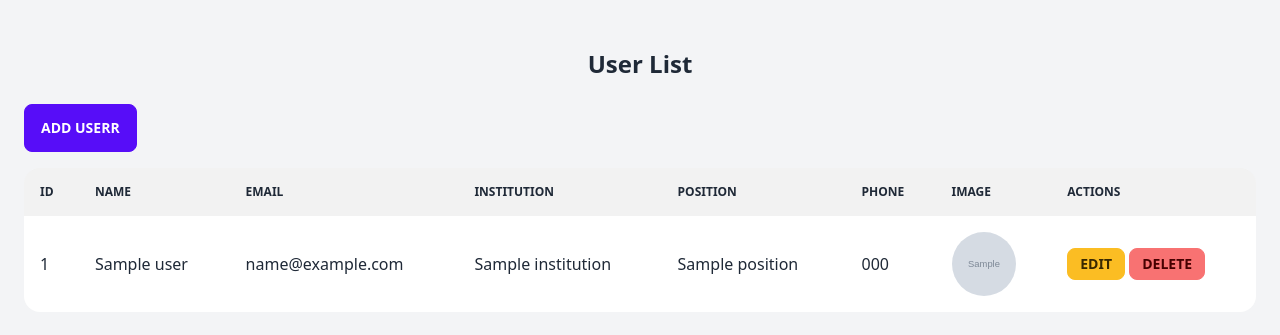
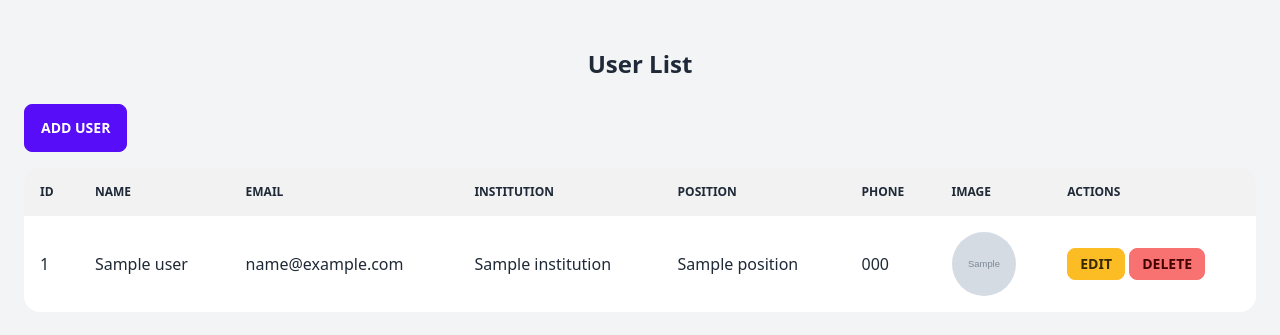
Before and after one commit to InfiniteLybra/apigatewayv2, a Flask app: template templates/index.html in a window 1280 px wide. Shown: the part 60-395 px from the top of the page. Run offline with Flask 3, Linux system fonts and the light colour scheme; the template is opened without the code that fills it: most values are stand-ins (such as "Sample title", 1, 10 or a date in 2020); grey boxes marked "Sample" are stand-in pictures; some libraries are stand-ins or nearby versions.

```diff
--- a/templates/index.html
+++ b/templates/index.html
@@ -4,7 +4,7 @@
     <h1 class="text-2xl font-bold text-center mb-6">User List</h1>
 
     <!-- Button to open modal -->
-    <button class="btn btn-primary mb-4" onclick="openAddUserModal()">Add Userr</button>
+    <button class="btn btn-primary mb-4" onclick="openAddUserModal()">Add User</button>
 
     <div class="overflow-x-auto">
         <table class="table table-zebra w-full">
```
